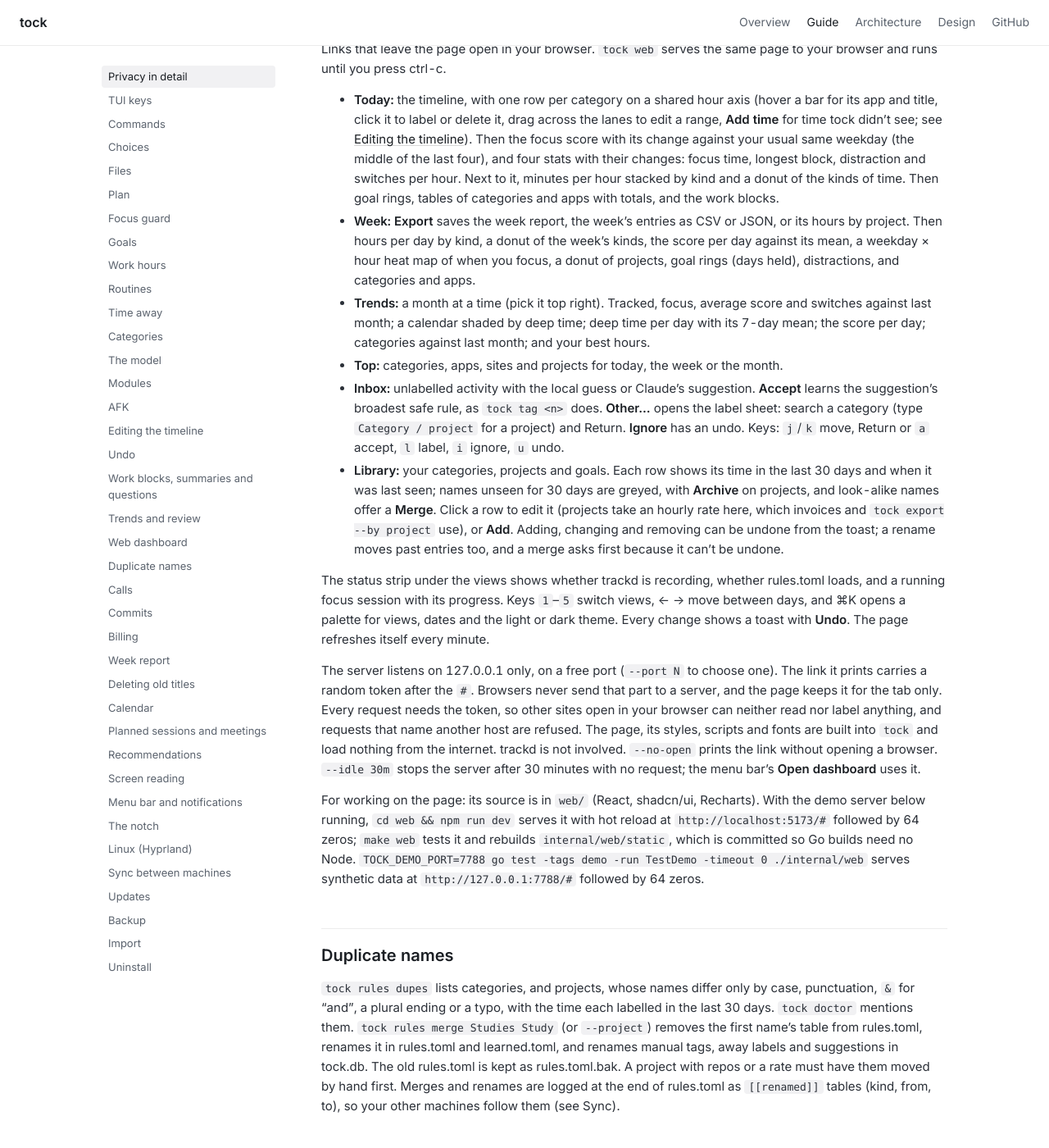
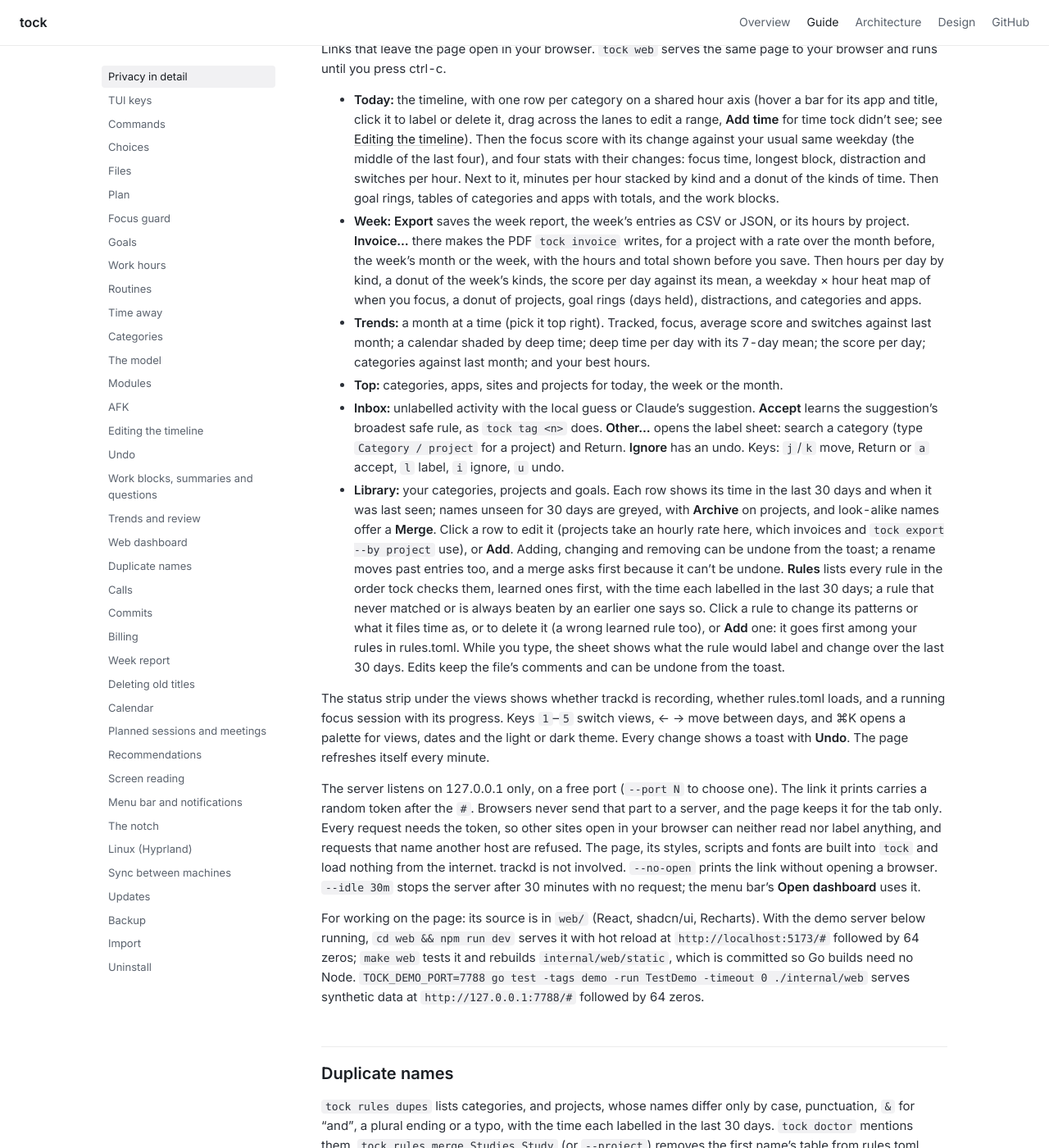
Before and after one commit to confuserdotcom/tock, a Jekyll site: the page built from docs/guide.md, in a window 1280 px wide and 1400 px high, scrolled down 17497 px. Shown: the whole window at 82% size. Built offline with Jekyll 4.4.1, drawn with Linux system fonts in a browser that asks for light colours; our own code applies the rules of GitHub Pages for plain Markdown files.

Commit message:
Document Rules and Invoice in the dashboard

```diff
--- a/docs/guide.md
+++ b/docs/guide.md
@@ -874,7 +874,10 @@ page to your browser and runs until you press ctrl-c.
   goal rings, tables of categories and apps with totals, and the work
   blocks.
 - **Week:** **Export** saves the week report, the week's entries as CSV or
-  JSON, or its hours by project. Then hours per day by kind, a donut of the
+  JSON, or its hours by project. **Invoice…** there makes the PDF
+  `tock invoice` writes, for a project with a rate over the month before,
+  the week's month or the week, with the hours and total shown before you
+  save. Then hours per day by kind, a donut of the
   week's kinds, the score per day against its mean, a weekday × hour heat
   map of when you focus, a donut of projects, goal rings (days held),
   distractions, and categories and apps.
@@ -897,6 +900,14 @@ page to your browser and runs until you press ctrl-c.
   which invoices and `tock export --by project` use), or **Add**. Adding,
   changing and removing can be undone from the toast; a rename moves past
   entries too, and a merge asks first because it can't be undone.
+  **Rules** lists every rule in the order tock checks them, learned ones
+  first, with the time each labelled in the last 30 days; a rule that never
+  matched or is always beaten by an earlier one says so. Click a rule to
+  change its patterns or what it files time as, or to delete it (a wrong
+  learned rule too), or **Add** one: it goes first among your rules in
+  rules.toml. While you type, the sheet shows what the rule would label and
+  change over the last 30 days. Edits keep the file's comments and can be
+  undone from the toast.
 
 The status strip under the views shows whether trackd is recording, whether
 rules.toml loads, and a running focus session with its progress. Keys `1`–`5`
```
Also changed, not shown: CHANGELOG.md, README.md.
